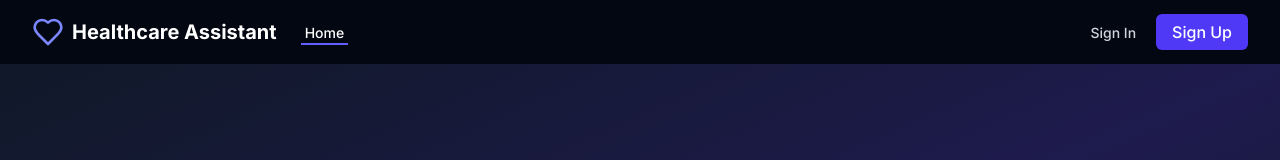
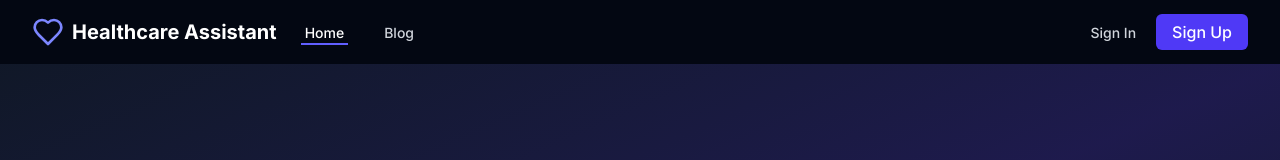
Before and after one commit to Ismat-Samadov/intelligent_healthcare, a Next.js app: page / in a window 1280 px wide. Shown: the top 160 px of the page. Built offline with nearby package versions, Linux system fonts and the light colour scheme.

Commit message:
new navbar

```diff
--- a/src/components/Navbar.tsx
+++ b/src/components/Navbar.tsx
@@ -29,9 +29,10 @@ export default function Navbar() {
     setIsMenuOpen(false);
   };
 
-  // Simplified nav items - removed redundant terms link
+  // Simplified nav items - added Blog link that's visible to all users
   const navItems = [
     { label: 'Home', href: '/' },
+    { label: 'Blog', href: '/blog' },
     ...(user ? [{ label: 'Chat', href: '/chat' }] : []),
   ];
 
```
